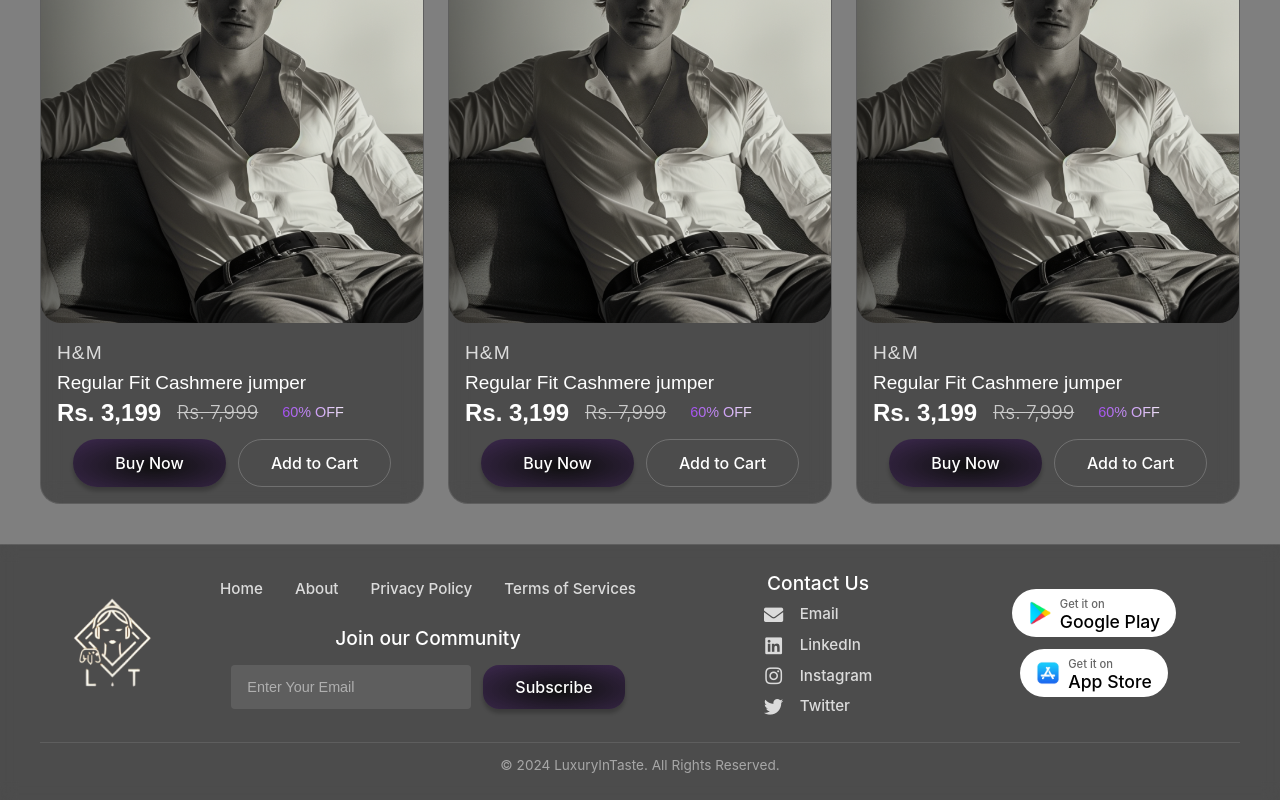
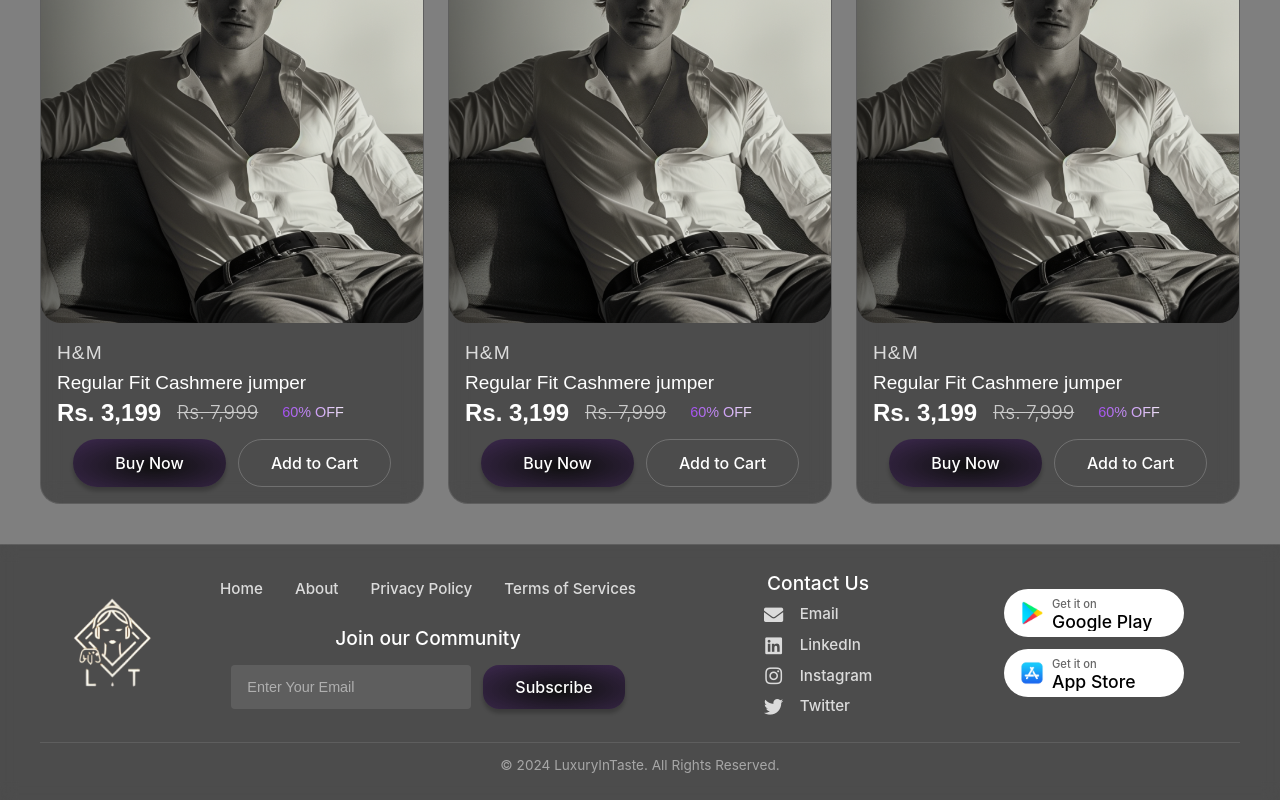
Before and after one commit to luxuryintaste-LIT/lit-ecommerce-backend, a React (Vite) app: page / in a window 1280 px wide. Shown: the part 1112-1912 px from the top of the page. Built offline with nearby package versions, Linux system fonts and the light colour scheme.

Commit message:
changes footer

```diff
--- a/src/styles/Footer.css
+++ b/src/styles/Footer.css
@@ -187,6 +187,7 @@
 
 .store-badge {
   height: 48px;
+  width: 180px;
   padding: 8px 16px;
   background: white;
   border-radius: 50px;
@@ -202,23 +203,32 @@
 .store-icon {
   height: 24px;
   width: auto;
+  flex-shrink: 0;
 }
 
 .store-text {
   display: flex;
   flex-direction: column;
   gap: 0px;
+  flex: 1;
+  min-width: 0;
 }
 
 .store-action {
   font-size: 0.7rem;
   color: #666;
+  white-space: nowrap;
+  overflow: hidden;
+  text-overflow: ellipsis;
 }
 
 .store-name {
   font-size: 1.1rem;
   font-weight: 500;
   line-height: 1;
+  white-space: nowrap;
+  overflow: hidden;
+  text-overflow: ellipsis;
 }
 
 .store-badge:hover {
```
